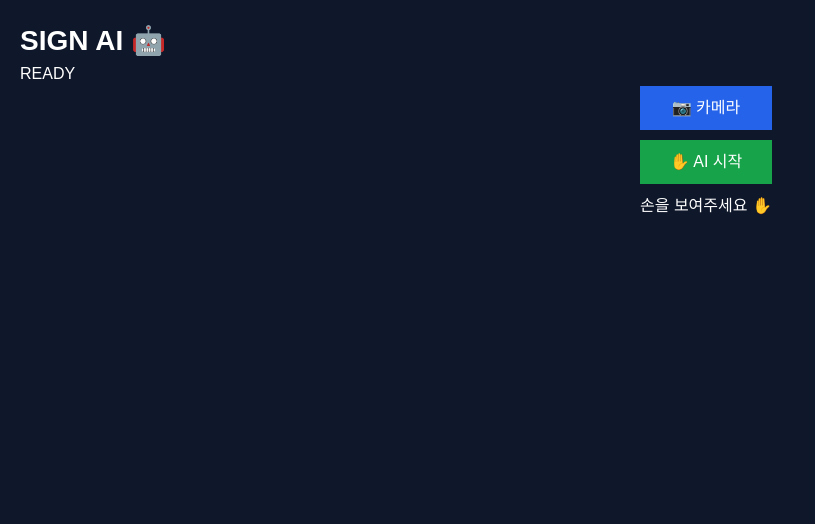
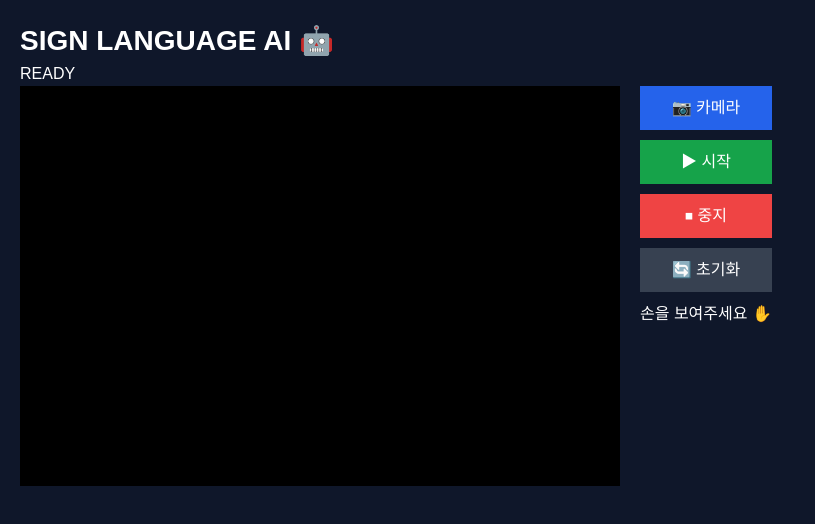
Before and after one commit to Chris-inventor/sign-language-ai, a Next.js app: page / in a window 1280 px wide. Shown: the top 524 px of the page, without its empty margins (0-815 px from the left). Built offline with nearby package versions, Linux system fonts and the light colour scheme.

Commit message:
update AI feature

```diff
--- a/app/page.tsx
+++ b/app/page.tsx
@@ -1,6 +1,6 @@
 "use client"
 
-import { useRef, useState } from "react"
+import { useEffect, useRef, useState } from "react"
 import {
   FilesetResolver,
   HandLandmarker,
@@ -10,22 +10,21 @@ export default function Page() {
   const videoRef = useRef<HTMLVideoElement | null>(null)
   const canvasRef = useRef<HTMLCanvasElement | null>(null)
 
-  // ✅ 중요: AI는 ref로 유지해야 안 사라짐
   const landmarkerRef = useRef<HandLandmarker | null>(null)
+  const runningRef = useRef(false)
 
   const [status, setStatus] = useState("READY")
-  const [result, setResult] = useState("손을 보여주세요 ✋")
+  const [text, setText] = useState("손을 보여주세요 ✋")
 
   // =========================
-  // AI 로딩 (핵심 수정)
+  // AI 로딩
   // =========================
   const loadAI = async () => {
     const vision = await FilesetResolver.forVisionTasks(
       "https://cdn.jsdelivr.net/npm/@mediapipe/tasks-vision@latest/wasm"
     )
 
-    landmarkerRef.current =
-      await HandLandmarker.createFromOptions(vision, {
+    landmarkerRef.current = await HandLandmarker.createFromOptions(vision, {
       baseOptions: {
         modelAssetPath:
           "https://storage.googleapis.com/mediapipe-models/hand_landmarker/hand_landmarker/float16/1/hand_landmarker.task",
@@ -36,35 +35,38 @@ export default function Page() {
   }
 
   // =========================
-  // 카메라
+  // 카메라 시작
   // =========================
   const startCamera = async () => {
     const stream = await navigator.mediaDevices.getUserMedia({
       video: true,
     })
 
-    const video = videoRef.current
-    if (!video) return
+    if (!videoRef.current) return
 
-    video.srcObject = stream
-    await video.play()
+    videoRef.current.srcObject = stream
+    await videoRef.current.play()
 
     setStatus("CAMERA ON")
   }
 
   // =========================
-  // 손 인식
+  // AI 시작 (핵심)
   // =========================
-  const startDetection = async () => {
+  const start = async () => {
     if (!videoRef.current) return
 
+    if (!landmarkerRef.current) {
       setStatus("LOADING AI")
-
-    if (!landmarkerRef.current) {
       await loadAI()
     }
 
-    const detectLoop = async () => {
+    runningRef.current = true
+    setStatus("RUNNING")
+
+    const loop = async () => {
+      if (!runningRef.current) return
+
       const video = videoRef.current!
       const canvas = canvasRef.current!
       const landmarker = landmarkerRef.current
@@ -83,9 +85,8 @@ export default function Page() {
 
       ctx.clearRect(0, 0, canvas.width, canvas.height)
 
-      // ✅ 진짜 동작 여부
       if (results.landmarks.length > 0) {
-        setResult("손 감지 ✋")
+        setText("손 감지 ✋")
 
         for (const hand of results.landmarks) {
           for (const p of hand) {
@@ -102,24 +103,50 @@ export default function Page() {
           }
         }
       } else {
-        setResult("손 없음")
+        setText("손 없음")
       }
 
-      requestAnimationFrame(detectLoop)
+      requestAnimationFrame(loop)
     }
 
-    detectLoop()
+    loop()
+  }
+
+  // =========================
+  // 중지
+  // =========================
+  const stop = () => {
+    runningRef.current = false
+    setStatus("STOPPED")
+  }
+
+  // =========================
+  // 초기화
+  // =========================
+  const reset = () => {
+    runningRef.current = false
+    setText("손을 보여주세요 ✋")
+    setStatus("READY")
+
+    const canvas = canvasRef.current
+    if (canvas) {
+      const ctx = canvas.getContext("2d")!
+      ctx.clearRect(0, 0, canvas.width, canvas.height)
+    }
   }
 
   return (
     <div style={styles.page}>
 
-      <h1 style={styles.title}>SIGN AI 🤖</h1>
+      <h1 style={styles.title}>
+        SIGN LANGUAGE AI 🤖
+      </h1>
 
       <p>{status}</p>
 
       <div style={styles.container}>
 
+        {/* VIDEO */}
         <div style={styles.videoBox}>
           <video
             ref={videoRef}
@@ -135,17 +162,26 @@ export default function Page() {
           />
         </div>
 
+        {/* BUTTONS */}
         <div style={styles.panel}>
 
           <button style={styles.btn} onClick={startCamera}>
             📷 카메라
           </button>
 
-          <button style={styles.btnGreen} onClick={startDetection}>
-            ✋ AI 시작
+          <button style={styles.btnGreen} onClick={start}>
+            ▶ 시작
           </button>
 
-          <h2>{result}</h2>
+          <button style={styles.btnRed} onClick={stop}>
+            ⏹ 중지
+          </button>
+
+          <button style={styles.btnGray} onClick={reset}>
+            🔄 초기화
+          </button>
+
+          <h2>{text}</h2>
 
         </div>
 
@@ -155,6 +191,9 @@ export default function Page() {
   )
 }
 
+// =========================
+// 스타일 (안정 버전)
+// =========================
 const styles: any = {
   page: {
     minHeight: "100vh",
@@ -162,17 +201,71 @@ const styles: any = {
     color: "white",
     padding: 20,
   },
-  title: { fontSize: 28, fontWeight: "bold" },
-  container: { display: "flex", gap: 20 },
-  videoBox: { position: "relative", width: 600, height: 400 },
-  video: { width: "100%", height: "100%" },
+
+  title: {
+    fontSize: 28,
+    fontWeight: "bold",
+  },
+
+  container: {
+    display: "flex",
+    gap: 20,
+  },
+
+  videoBox: {
+    position: "relative",
+    width: 600,
+    height: 400,
+    background: "black",
+  },
+
+  video: {
+    width: "100%",
+    height: "100%",
+  },
+
   canvas: {
     position: "absolute",
     top: 0,
     left: 0,
     pointerEvents: "none",
   },
-  panel: { display: "flex", flexDirection: "column", gap: 10 },
-  btn: { padding: 10, background: "#2563eb", color: "white" },
-  btnGreen: { padding: 10, background: "#16a34a", color: "white" },
+
+  panel: {
+    display: "flex",
+    flexDirection: "column",
+    gap: 10,
+  },
+
+  btn: {
+    padding: 10,
+    background: "#2563eb",
+    border: "none",
+    color: "white",
+    cursor: "pointer",
+  },
+
+  btnGreen: {
+    padding: 10,
+    background: "#16a34a",
+    border: "none",
+    color: "white",
+    cursor: "pointer",
+  },
+
+  btnRed: {
+    padding: 10,
+    background: "#ef4444",
+    border: "none",
+    color: "white",
+    cursor: "pointer",
+  },
+
+  btnGray: {
+    padding: 10,
+    background: "#374151",
+    border: "none",
+    color: "white",
+    cursor: "pointer",
+  },
 }
```
Lines whose indentation alone changed are shown as unchanged.
